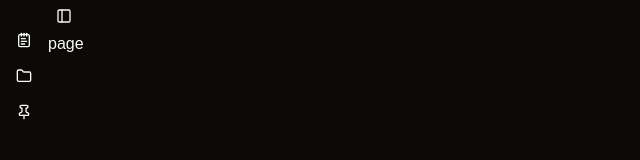
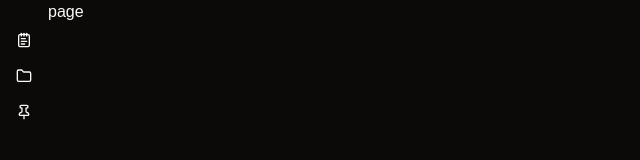
Before and after one commit to cpadlab/nottex, a React (Vite) app in the folder frontend/: page /notes/1 in a window 1280 px wide. Shown: the top 160 px of the page, without its empty margins (0-640 px from the left). Built offline with nearby package versions, Linux system fonts and the light colour scheme.

Commit message:
refactor[layout]: Remove scroll wrapper and sidebar background

```diff
--- a/frontend/src/components/layout/components/leftbar/leftbar.tsx
+++ b/frontend/src/components/layout/components/leftbar/leftbar.tsx
@@ -3,7 +3,7 @@ import { LeftbarBody } from "./body/body"
 
 export const Leftbar = () => {
     return (
-        <Sidebar variant="sidebar" className="md:bg-transparent bg-sidebar md:border-r-0 border-r" collapsible="icon">
+        <Sidebar variant="sidebar" className="md:bg-transparent md:border-r-0" collapsible="icon">
 
             <SidebarHeader />
             <LeftbarBody />
--- a/frontend/src/components/layout/layout.tsx
+++ b/frontend/src/components/layout/layout.tsx
@@ -7,10 +7,7 @@ const Layout = () => {
         <SidebarProvider defaultOpen={false}>
             <Leftbar />
             <SidebarInset>
-                <div className='scroll-fade h-dvh overflow-y-auto'>
-                    <SidebarTrigger />
-                    <Outlet />
-                </div>
+                <Outlet />
             </SidebarInset>
         </SidebarProvider>
     )
```
